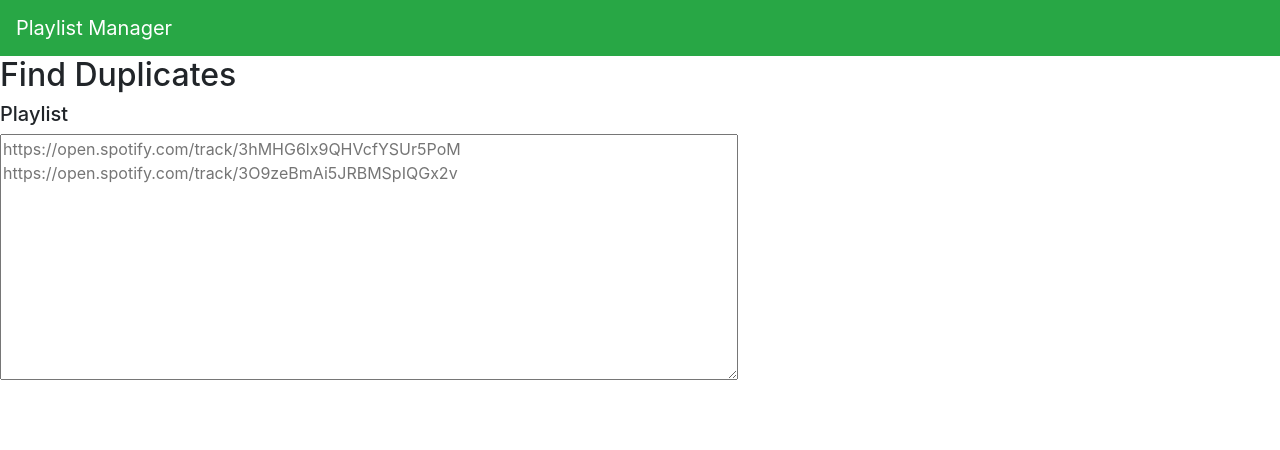
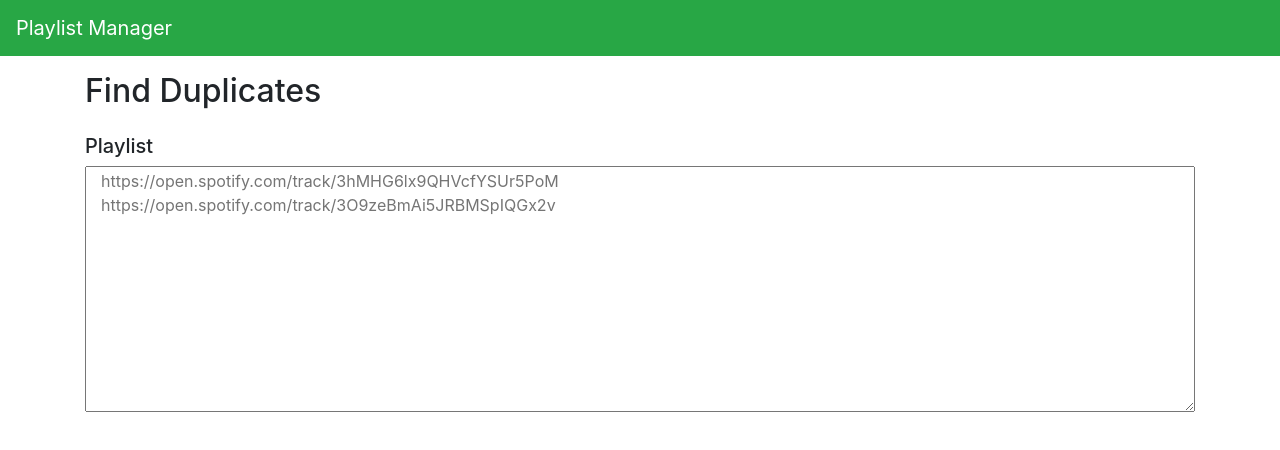
Before and after one commit to ricardovdheijden/playlist-manager, a React (Create React App) app: page / in a window 1280 px wide. Shown: the top 450 px of the page. Built offline with nearby package versions, Linux system fonts and the light colour scheme.

Commit message:
PM-001 Applies Bootstrap styling to page

```diff
--- a/src/components/findDuplicates.jsx
+++ b/src/components/findDuplicates.jsx
@@ -7,16 +7,25 @@ class FindDuplicates extends Component {
 
     render() {
         return (
-            <React.Fragment>
+            <div className="container">
+                <div className="row mt-3">
+                    <div className="col-12">
                         <h2>Find Duplicates</h2>
+                    </div>
+                </div>
+                <div className="row mt-3">
+                    <div className="col-12">
                         <h5>Playlist</h5>
                         <textarea rows="10"
-                          cols="70"
+                                  className="col-12"
                                   placeholder={'https://open.spotify.com/track/3hMHG6lx9QHVcfYSUr5PoM\nhttps://open.spotify.com/track/3O9zeBmAi5JRBMSpIQGx2v'}
                                   required
                                   onChange={this.handleChange}/>
+                    </div>
+                </div>
+                <div className="row mt-3">
                     { this.state.playlist.length ?
-                    <React.Fragment>
+                        <div className="col-12">
                             <h5>Duplicates</h5>
                             <table className="table table-sm">
                                 <thead>
@@ -38,9 +47,10 @@ class FindDuplicates extends Component {
                                 )}
                                 </tbody>
                             </table>
-                    </React.Fragment> : null
+                        </div> : null
                     }
-            </React.Fragment>
+                </div>
+            </div>
         );
     }
 
```
Lines whose indentation alone changed are shown as unchanged.
